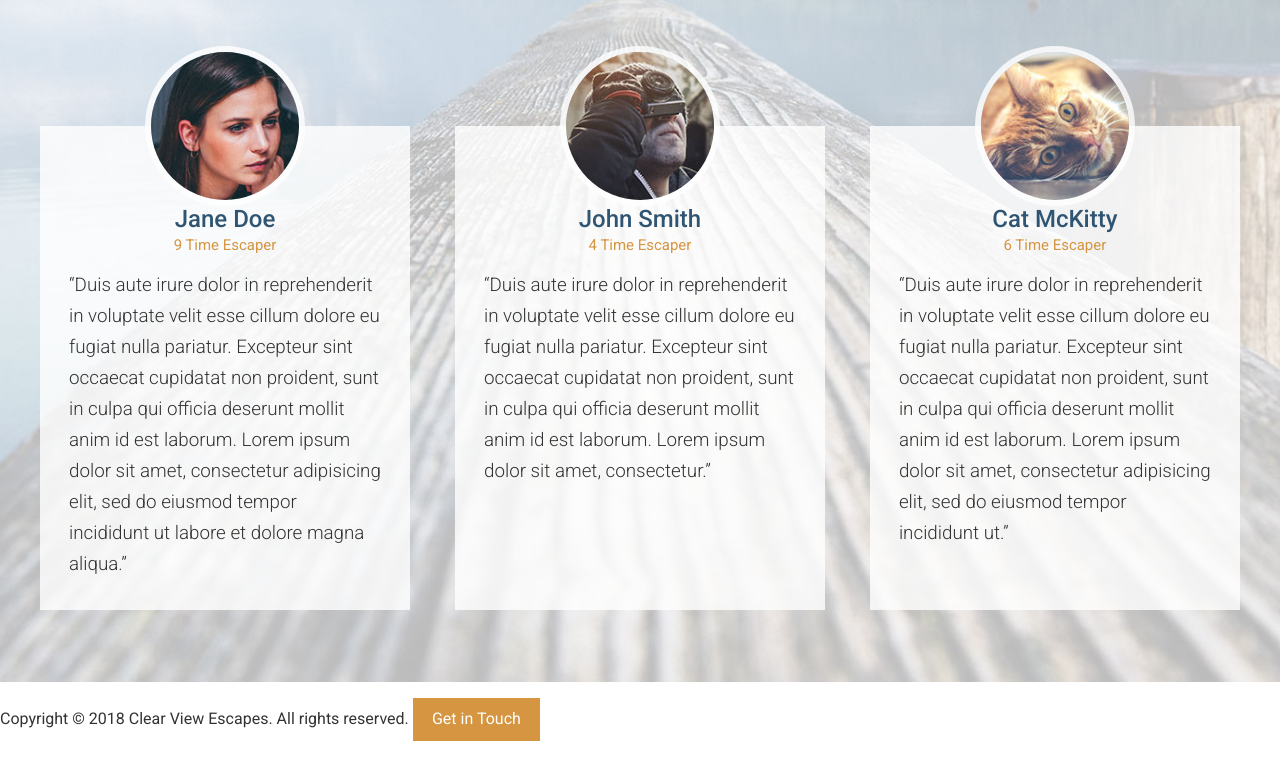
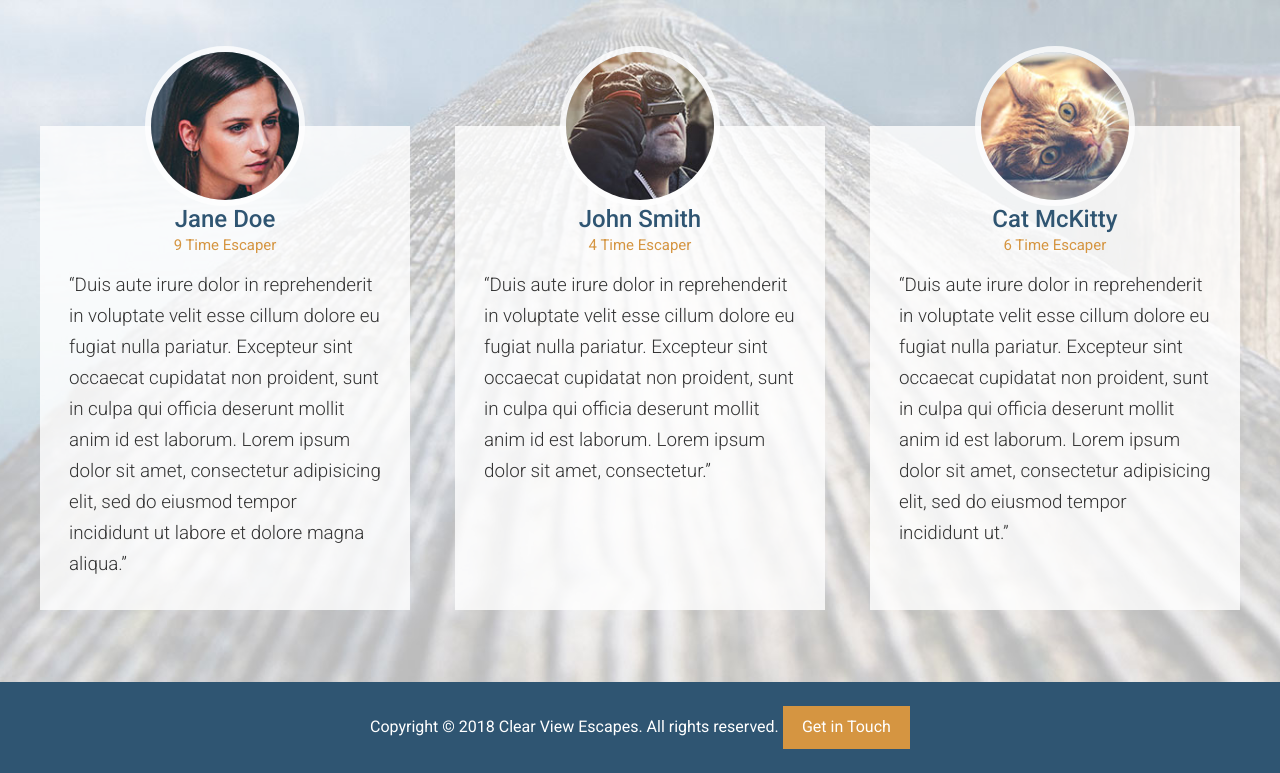
Before and after one commit to EFI131/travel-site, a website: page app/index.html in a window 1280 px wide. Shown: the part 3261-4034 px from the top of the page. Drawn offline with Linux system fonts and the light colour scheme.

Commit message:
cpoleted styling the footer

```diff
--- /dev/null
+++ b/app/assets/styles/modules/_site-footer.css
@@ -0,0 +1,18 @@
+.site-footer {
+  background-color: $mainBlue;
+  color: #fff;
+  padding: 0.5rem 0;
+  text-align: center;
+
+  &--text {
+    display: block;
+    margin-bottom: 1rem;
+    font-weight: 200;
+
+    @mixin atMedium {
+      display: inline;
+      margin-bottom: 0;
+      margin-right: 1.4rem;
+    }
+  }
+}
--- a/app/assets/styles/styles.css
+++ b/app/assets/styles/styles.css
@@ -18,3 +18,4 @@
 @import "modules/_feature-item";
 @import "modules/_testimonial";
 @import "modules/_sprite";
+@import "modules/_site-footer";
--- a/app/index.html
+++ b/app/index.html
@@ -249,10 +249,11 @@
     </div>
 
 
-    <footer>
-        <p>Copyright &copy; 2018 Clear View Escapes. All rights reserved. <a href="#" class="btn btn--orange">Get
-                in
-                Touch</a></p>
+    <footer class="site-footer">
+        <div class="wrapper">
+            <p><span class="site-footer__text"> Copyright &copy; 2018 Clear View Escapes. All rights reserved.</span>
+                <a href="#" class="btn btn--orange">Get in Touch</a></p>
+        </div>
     </footer>
 </body>
 
--- a/app/temp/styles/styles.css
+++ b/app/temp/styles/styles.css
@@ -762,3 +762,21 @@ a {
     height: 42px;
     background-position: 36.69752421959096% 45.792307692307695%;
     }
+.site-footer {
+  background-color: #2f5572;
+  color: #fff;
+  padding: 0.5rem 0;
+  text-align: center;
+}
+.site-footer--text {
+    display: block;
+    margin-bottom: 1rem;
+    font-weight: 200;
+  }
+@media (min-width: 768px) {
+.site-footer--text {
+      display: inline;
+      margin-bottom: 0;
+      margin-right: 1.4rem
+  }
+    }
```
